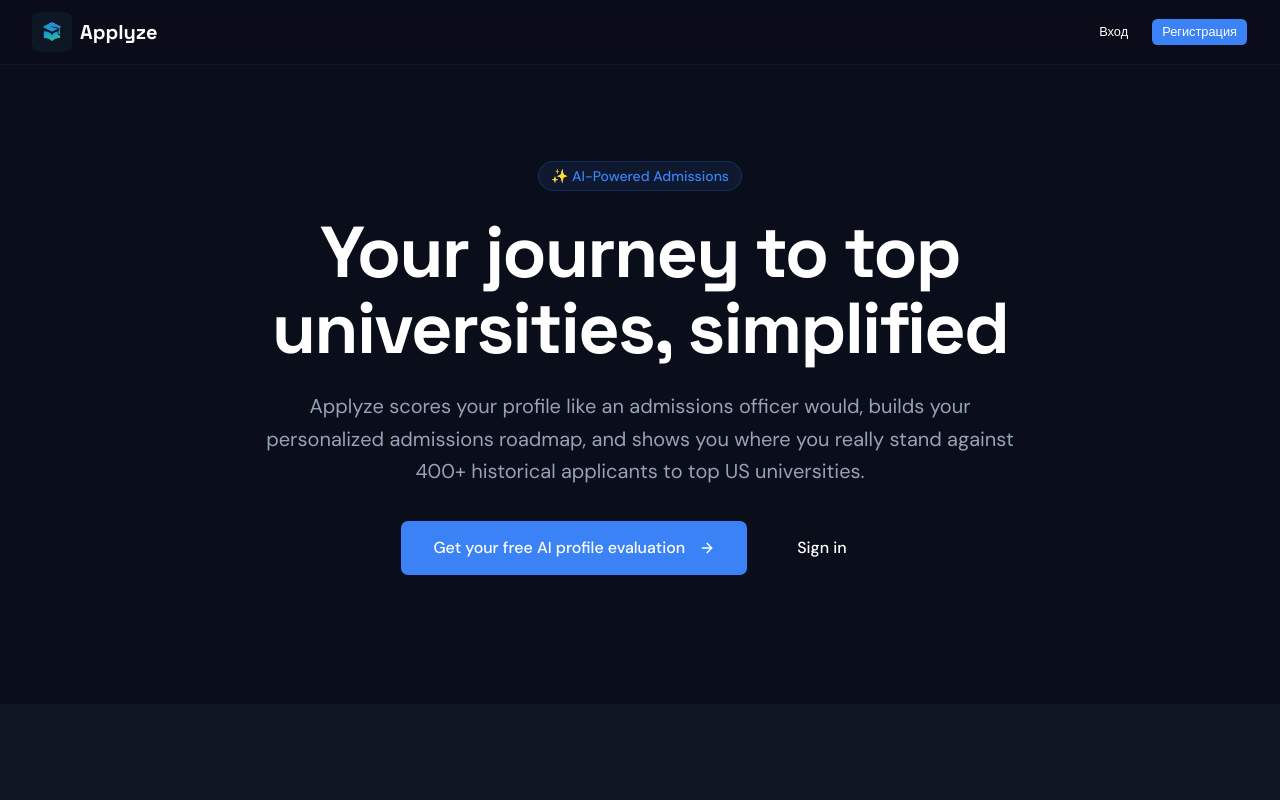
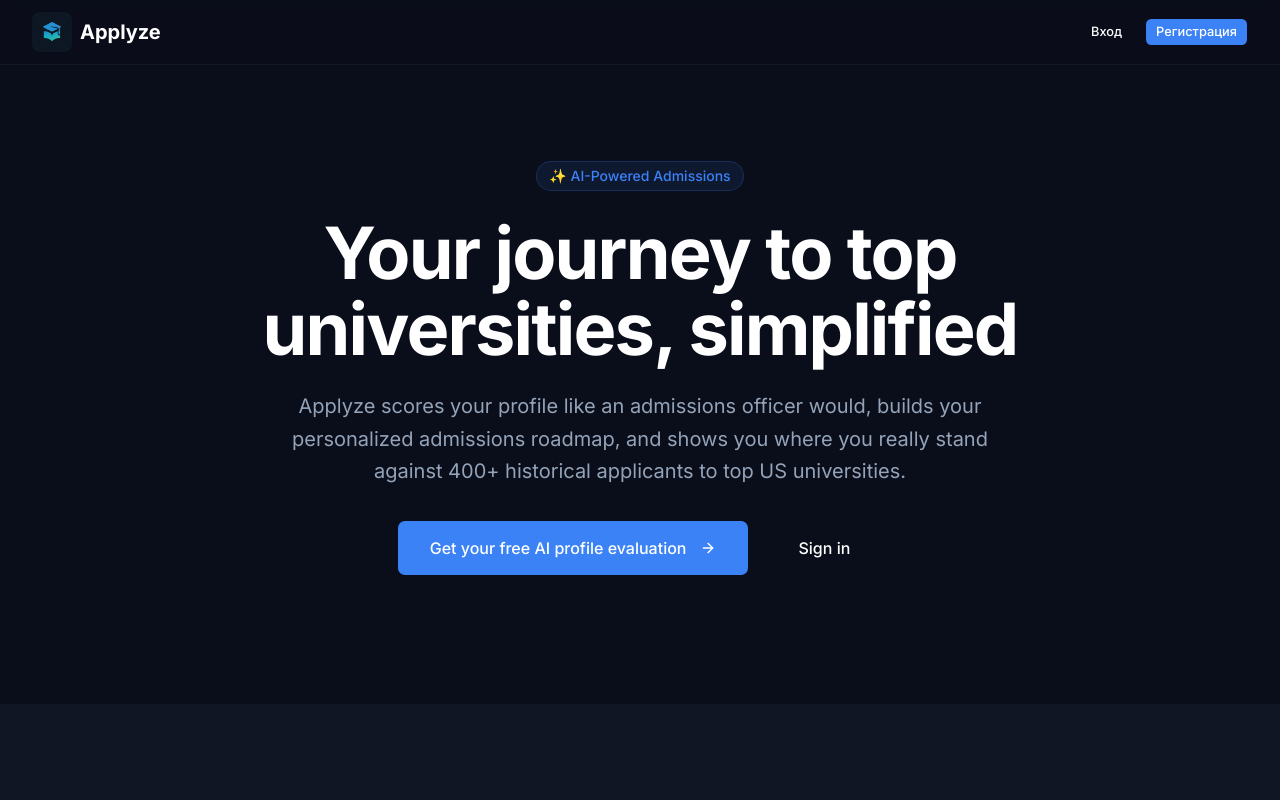
Before and after one commit to ulacoder/mentoria-hub, a Next.js app: page / in a window 1280 px wide. Shown: the top 800 px of the page. Built offline with nearby package versions, Linux system fonts and the light colour scheme.

Commit message:
Fix font loading issue - switch to Inter

```diff
--- a/src/app/layout.tsx
+++ b/src/app/layout.tsx
@@ -1,25 +1,15 @@
 import type { Metadata } from "next";
-import { Space_Grotesk, DM_Sans } from "next/font/google";
+import { Inter } from "next/font/google";
 import "./globals.css";
 import { AuthProvider } from "@/contexts/auth-context";
 import { LocaleProvider } from "@/contexts/locale-context";
 import { Navbar } from "@/components/navbar";
 import { GlobalAuthModal } from "@/components/global-auth-modal";
 
-const spaceGrotesk = Space_Grotesk({
-  variable: "--font-heading",
-  subsets: ["latin"],
-  weight: ["400", "500", "600", "700"],
-  display: "swap",
-  preload: false,
-});
-
-const dmSans = DM_Sans({
+const inter = Inter({
   variable: "--font-sans",
   subsets: ["latin"],
-  weight: ["400", "500", "700"],
   display: "swap",
-  preload: false,
 });
 
 export const metadata: Metadata = {
@@ -35,7 +25,7 @@ export default function RootLayout({
   return (
     <html
       lang="en"
-      className={`${spaceGrotesk.variable} ${dmSans.variable} h-full dark`}
+      className={`${inter.variable} h-full dark`}
       suppressHydrationWarning
     >
       <body className="min-h-full flex flex-col font-sans">
```
